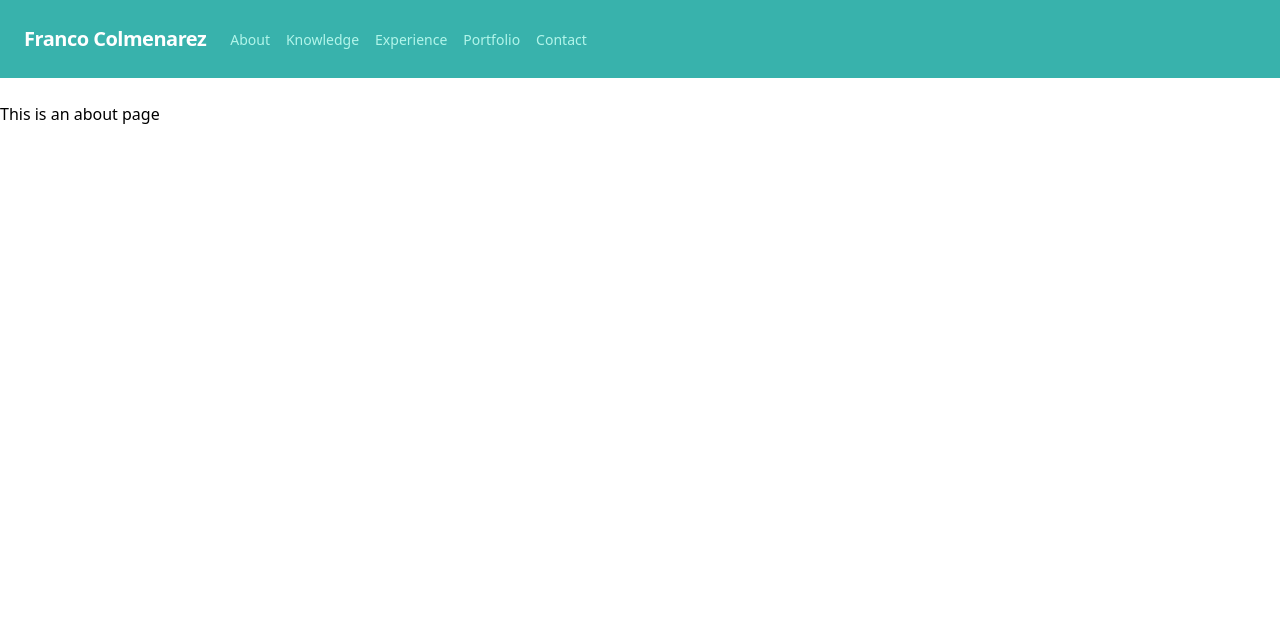
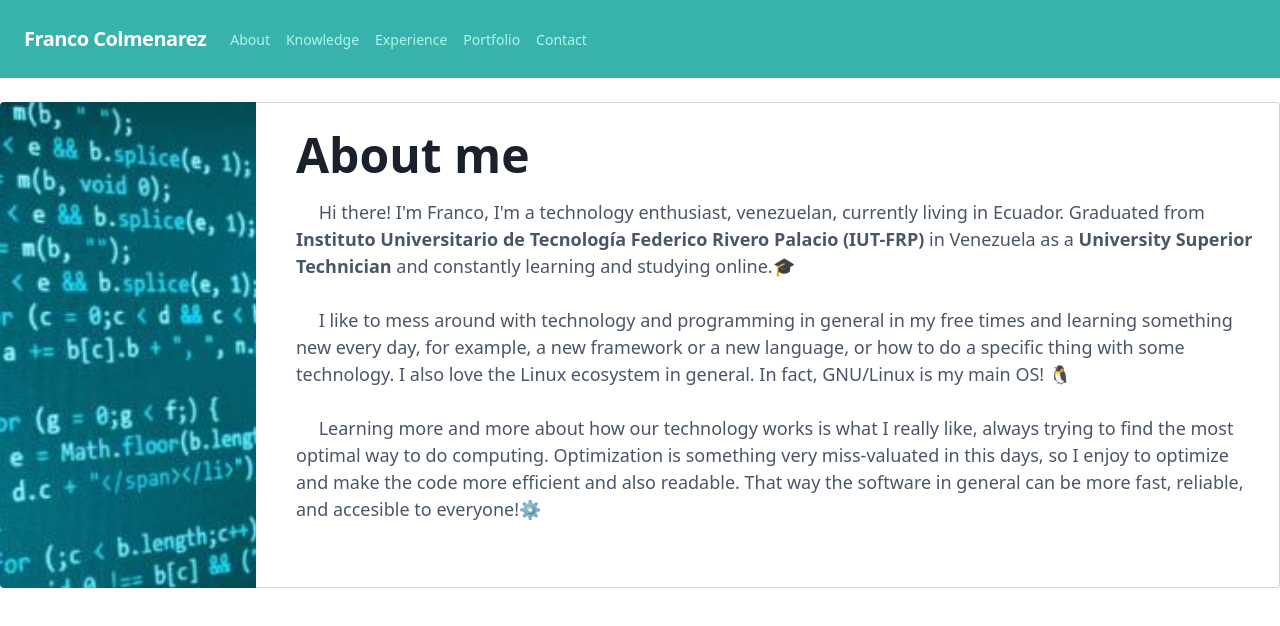
Before and after one commit to FranLMSP/new-portfolio, a Vue app: page /about in a window 1280 px wide. Shown: the top 626 px of the page. Built offline with nearby package versions, Linux system fonts and the light colour scheme.

Commit message:
Creating the about page

```diff
--- a/src/views/About.vue
+++ b/src/views/About.vue
@@ -1,5 +1,43 @@
 <template>
-  <div class="about">
-    <h1>This is an about page</h1>
+
+  <div class="max-w-sm w-full max-w-full lg:flex">
+    <div
+      class="h-48 lg:h-auto lg:w-64 md:h-64 flex-none bg-cover rounded-t lg:rounded-t-none lg:rounded-l text-center overflow-hidden"
+      style="background-image: url('/img/prog.jpg'); background-position: center"
+      title="My photo"
+    >
+    </div>
+    <div class="w-full border-r lg:pl-10 border-b border-l border-gray-400 lg:border-l-0 lg:border-t lg:border-gray-400 bg-white rounded-b lg:rounded-b-none lg:rounded-r p-4 flex flex-col justify-between leading-normal">
+      <div class="mb-8">
+        <h2 class="text-gray-900 font-bold text-5xl mb-2">About me</h2>
+        <p class="text-gray-700 text-lg text-base mb-4">
+          &emsp; Hi there! I'm Franco, I'm a technology enthusiast, venezuelan, currently living in Ecuador.
+          Graduated from <strong>Instituto Universitario de Tecnología Federico Rivero Palacio (IUT-FRP)</strong>
+          in Venezuela as a <strong>University Superior Technician</strong> and constantly learning and
+          studying online.🎓<br>
+          <br>
+          &emsp; I like to mess around with technology and programming in general in my free times
+          and learning something new every day, for example, a new framework or a new language, or
+          how to do a specific thing with some technology. I also love the Linux ecosystem in general.
+          In fact, GNU/Linux is my main OS! 🐧<br>
+          <br>
+          &emsp; Learning more and more about how our technology works is what I really like, always trying to
+          find the most optimal way to do computing. Optimization is something very miss-valuated in this days, so
+          I enjoy to optimize and make the code more efficient and also readable. That way the software in general
+          can be more fast, reliable, and accesible to everyone!⚙️
+        </p>
+      </div>
+    </div>
   </div>
+
 </template>
+
+<script>
+
+export default {
+  name: 'About',
+  components: {
+  }
+}
+
+</script>
```
Also changed, not shown: public/img/prog.jpg (added).
